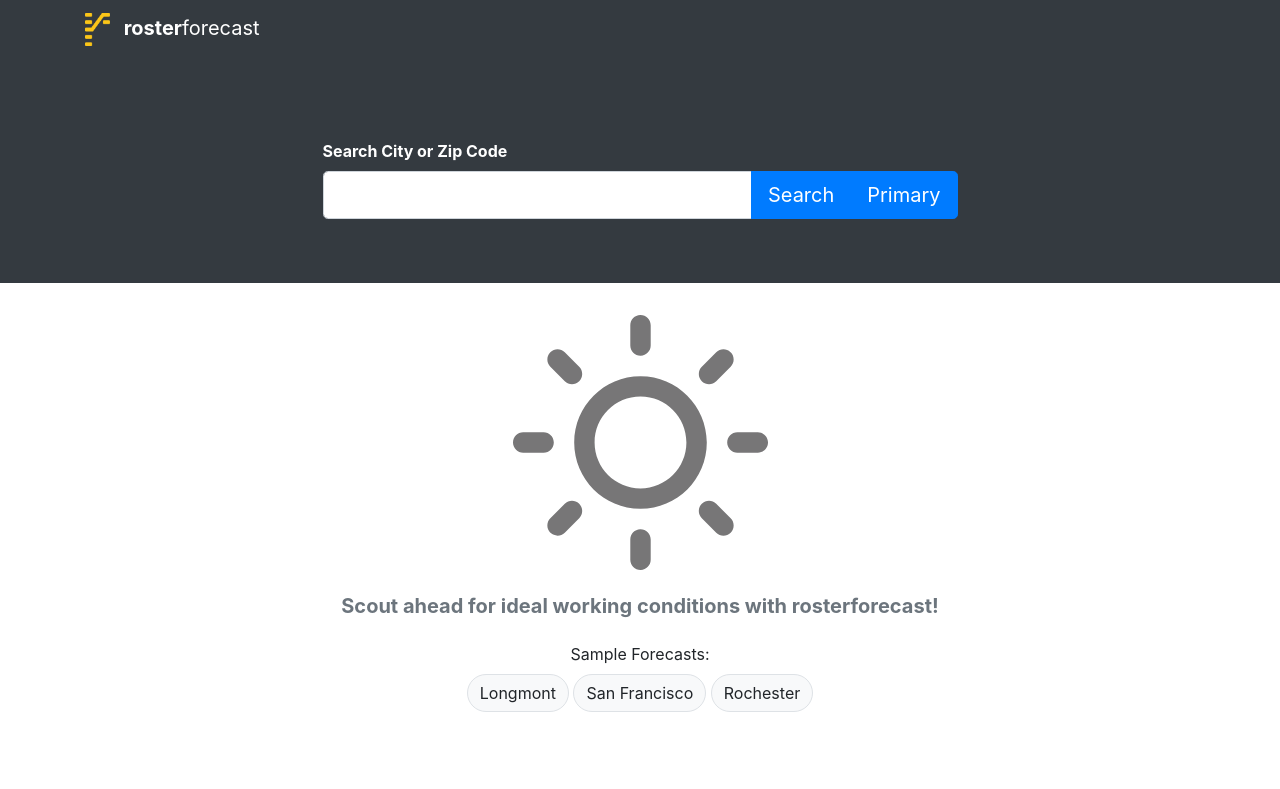
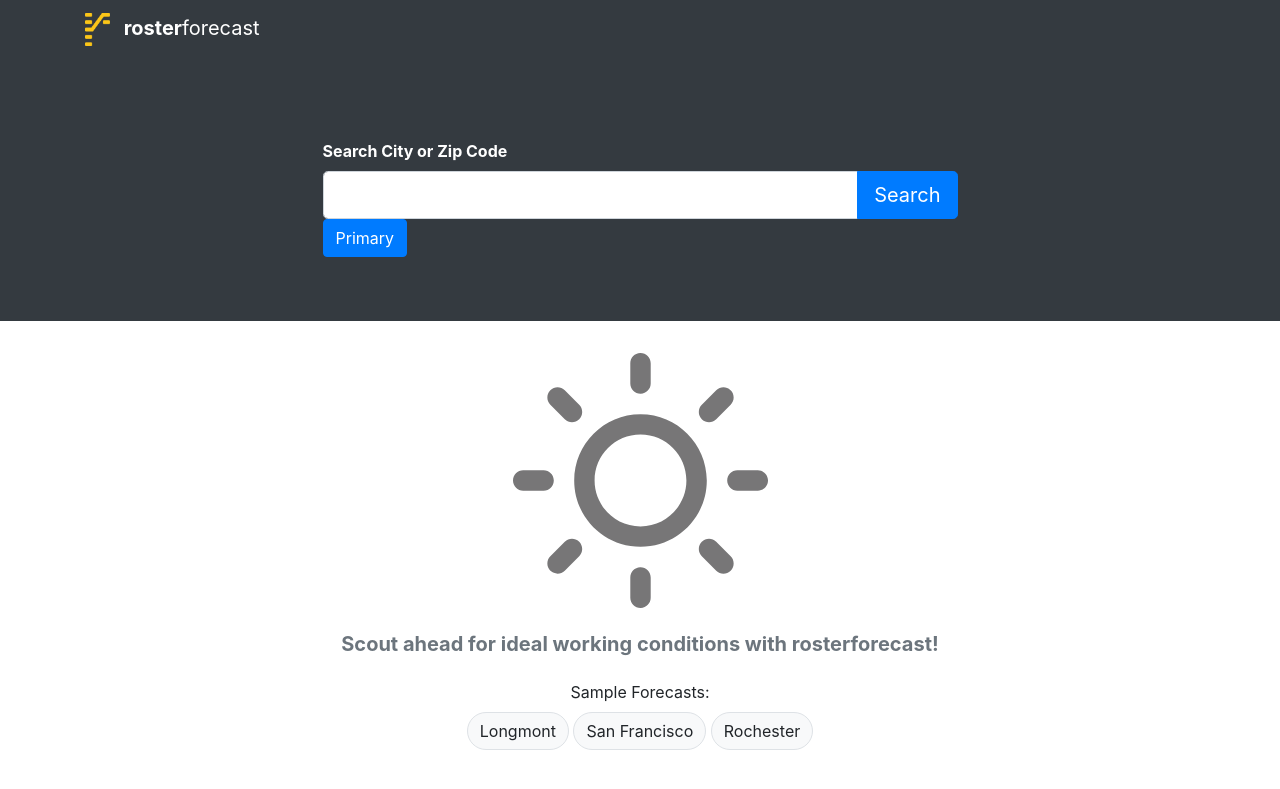
Before and after one commit to TylerRenfro/roster-forecaster, a Jekyll site: the page built from index.markdown, in a window 1280 px wide. Shown: the top 789 px of the page. Built offline with Jekyll 4.4.1, drawn with Linux system fonts in a browser that asks for light colours.

Commit message:
button test

```diff
--- a/_includes/search.html
+++ b/_includes/search.html
@@ -13,9 +13,9 @@
               <btn href="{{site.baseurl}}/search-results" type="button" class="btn btn-primary">
                 Search
               </btn>
-              <button type="button" class="btn btn-primary">Primary</button>
             </div>
           </div>
+          <button type="button" class="btn btn-primary">Primary</button>
         </div>
       </div>
     </div>
```
